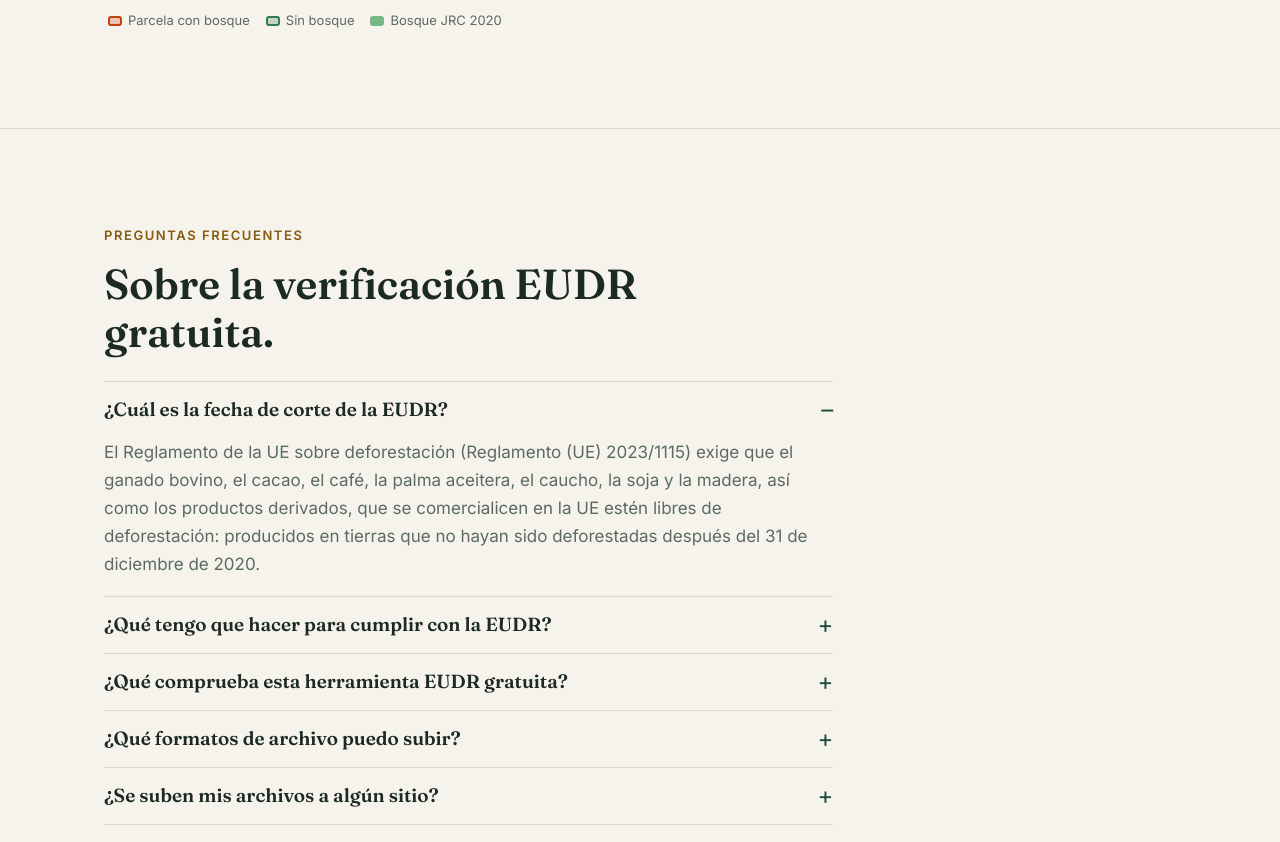
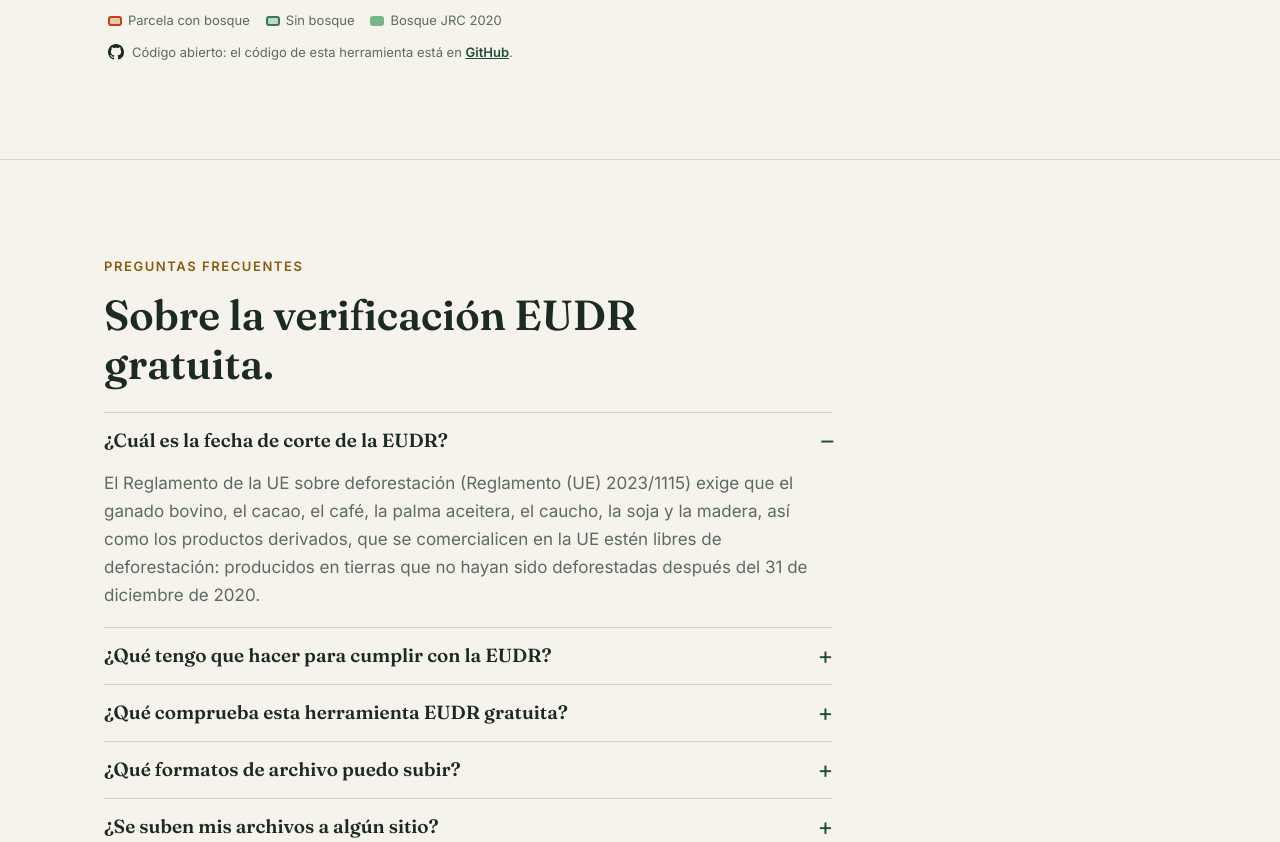
Before and after one commit to coelho85/geoanalyticslab-site, a plain HTML site: page es/forest-check/index.html in a window 1280 px wide. Shown: the part 1780-2622 px from the top of the page. Drawn offline with nearby package versions, Linux system fonts and the light colour scheme; no server answers.

Commit message:
Forest check: link to the open-source code on GitHub below the tool
Co-Authored-By: Claude Opus 5.5 <noreply@anthropic.com>

```diff
--- a/es/forest-check/index.html
+++ b/es/forest-check/index.html
@@ -133,6 +133,7 @@
       </div>
       <p class="fc-legend"><span class="sw forest"></span>Parcela con bosque <span class="sw clear"></span>Sin bosque
         <span class="sw jrc"></span>Bosque JRC 2020</p>
+      <p class="fc-source"><svg width="16" height="16" viewBox="0 0 16 16" fill="currentColor" aria-hidden="true"><path d="M8 0C3.58 0 0 3.58 0 8c0 3.54 2.29 6.53 5.47 7.59.4.07.55-.17.55-.38 0-.19-.01-.82-.01-1.49-2.01.37-2.53-.49-2.69-.94-.09-.23-.48-.94-.82-1.13-.28-.15-.68-.52-.01-.53.63-.01 1.08.58 1.23.82.72 1.21 1.87.87 2.33.66.07-.52.28-.87.51-1.07-1.78-.2-3.64-.89-3.64-3.95 0-.87.31-1.59.82-2.15-.08-.2-.36-1.02.08-2.12 0 0 .67-.21 2.2.82.64-.18 1.32-.27 2-.27.68 0 1.36.09 2 .27 1.53-1.04 2.2-.82 2.2-.82.44 1.1.16 1.92.08 2.12.51.56.82 1.27.82 2.15 0 3.07-1.87 3.75-3.65 3.95.29.25.54.73.54 1.48 0 1.07-.01 1.93-.01 2.2 0 .21.15.46.55.38A8.013 8.013 0 0016 8c0-4.42-3.58-8-8-8z"/></svg><span>Código abierto: el código de esta herramienta está en <a href="https://github.com/coelho85/EUDR_free_check" target="_blank" rel="noopener">GitHub</a>.</span></p>
       </div>
       </div>
     </div>
--- a/forest-check/tool.css
+++ b/forest-check/tool.css
@@ -197,3 +197,8 @@ body[data-step="3"] .fc-steps [data-step="2"]::before { background: var(--brand)
 .fc-faq[open] summary::after { content: "–"; }
 .fc-faq summary h3 { font-size: 19px; margin: 0; }
 .fc-faq p { margin: 0 0 18px; }
+
+/* Link to the source code, below the tool */
+.fc-source { display: flex; align-items: center; gap: 8px; margin: 10px 4px 0; font-size: 13px; color: var(--muted); }
+.fc-source svg { flex: none; color: var(--ink); }
+.fc-source a { color: var(--brand); font-weight: 600; }
```
Also changed, not shown: forest-check/index.html (+1 -0 lines), pt/forest-check/index.html (+1 -0 lines).
